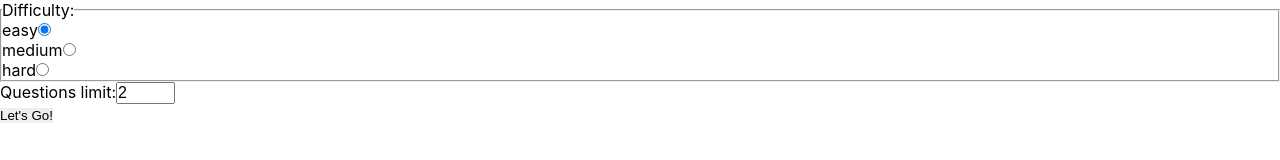
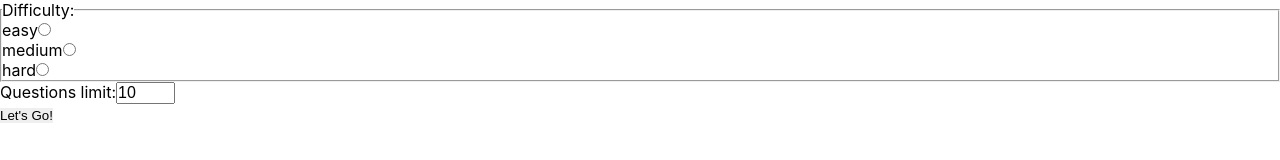
Before and after one commit to VladBrok/react-exercises, a Next.js app: page /exercises/BigQuiz/BigQuiz in a window 1280 px wide. Both pictures are taken after a click on the button "Linux". Shown: the top 160 px of the page. Built offline with nearby package versions, Linux system fonts and the light colour scheme.

Commit message:
(big-quiz): Disable start button when question limit is not specified

```diff
--- a/components/big-quiz/Settings/Settings.js
+++ b/components/big-quiz/Settings/Settings.js
@@ -1,19 +1,25 @@
 import styles from "./Settings.module.scss";
 import Checkbox from "../Checkbox";
-import { useRef, useState } from "react";
+import { useState } from "react";
 
 const DIFFICULTIES = ["easy", "medium", "hard"];
 
 export default function Settings({ onStartClick }) {
   const [difficultyId, setDifficultyId] = useState(DIFFICULTIES[0]);
-  const limitRef = useRef();
+  const [limit, setLimit] = useState("10");
 
-  function handleChecked(id) {
-    setDifficultyId(id);
+  function handleCheckedChange(id, isChecked) {
+    if (isChecked) {
+      setDifficultyId(id);
+    }
   }
 
   function handleStartClick() {
-    onStartClick(difficultyId, limitRef.current?.value);
+    onStartClick(difficultyId, limit);
+  }
+
+  function handleLimitChange(e) {
+    setLimit(e.target.value);
   }
 
   const difficulties = DIFFICULTIES.map(d => ({ id: d, text: d }));
@@ -24,8 +30,8 @@ export default function Settings({ onStartClick }) {
         description="Difficulty:"
         hasMultipleOptions={false}
         options={difficulties}
-        checkedId={difficultyId}
-        onChecked={handleChecked}
+        checkedIds={[difficultyId]}
+        onCheckedChange={handleCheckedChange}
       />
       <div>
         <label htmlFor="limit">Questions limit:</label>
@@ -35,11 +41,13 @@ export default function Settings({ onStartClick }) {
           max="20"
           id="limit"
           name="limit"
-          defaultValue={2}
-          ref={limitRef}
+          value={limit}
+          onChange={handleLimitChange}
         />
       </div>
-      <button onClick={handleStartClick}>Let's Go!</button>
+      <button onClick={handleStartClick} disabled={!limit}>
+        Let's Go!
+      </button>
     </div>
   );
 }
```
